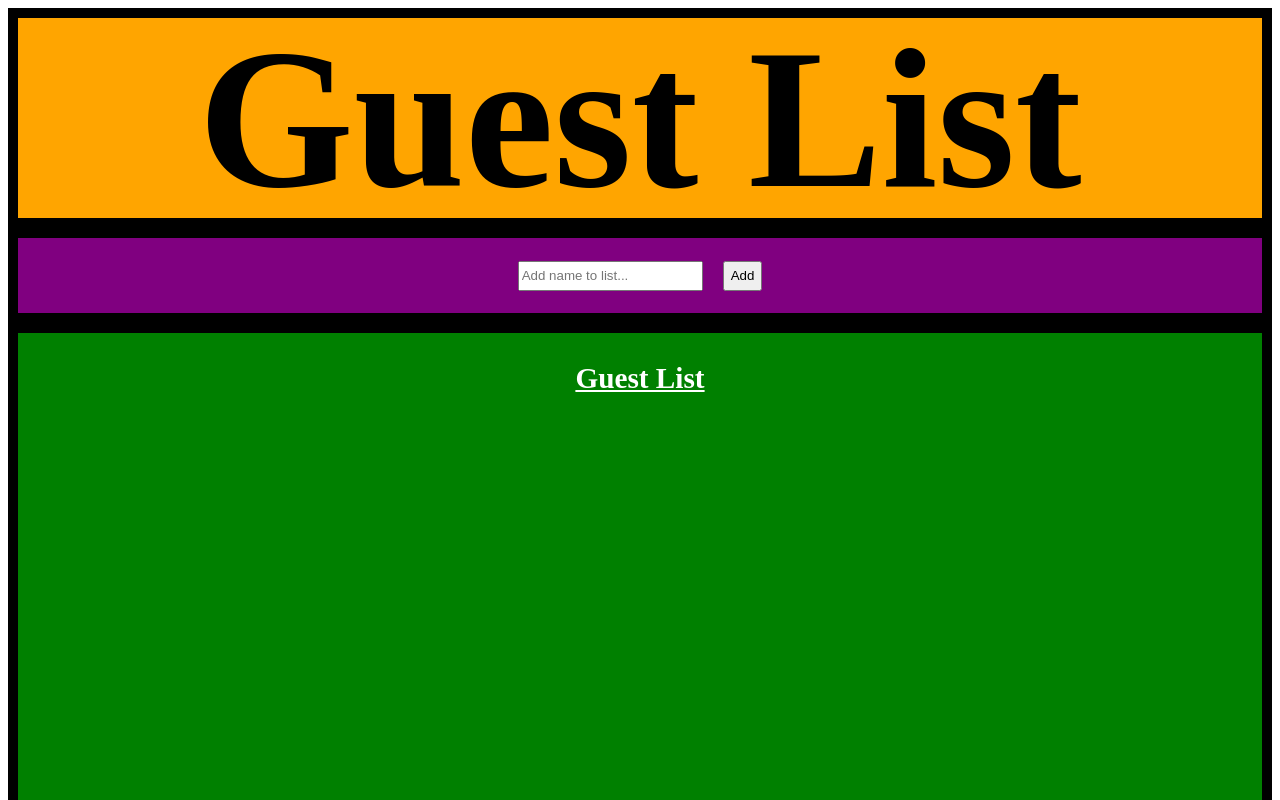
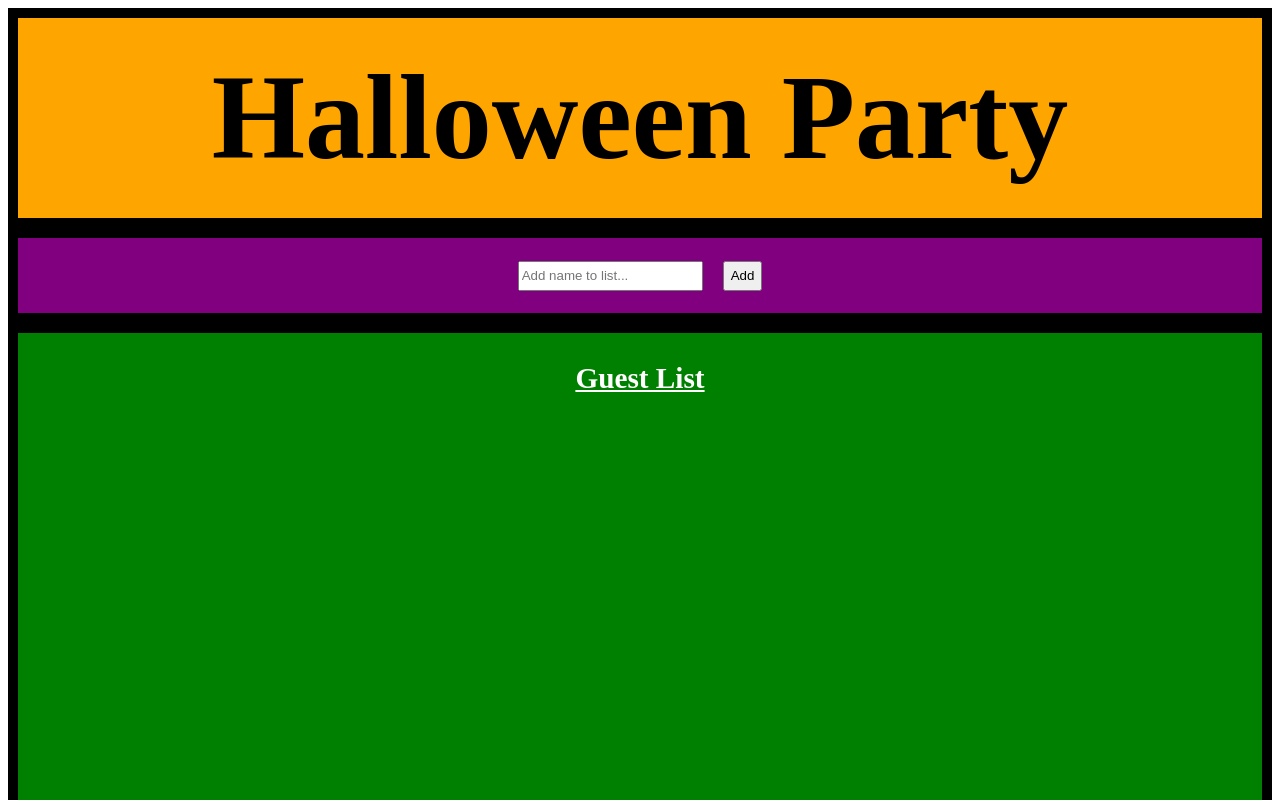
Before and after one commit to Jalvarez025/Guest-List, a plain HTML site: page index.html in a window 1280 px wide. Shown: the top 800 px of the page. Drawn offline with Linux system fonts and the light colour scheme.

Commit message:
Touch up

```diff
--- a/assets/style.css
+++ b/assets/style.css
@@ -5,7 +5,8 @@ header {
     display: flex;
     align-items: center;
     justify-content: center;
-    font-size: 100px;
+    /* font-size: 100px; */
+    font-size: 60px;
 }
 
 h3 {
--- a/index.html
+++ b/index.html
@@ -6,7 +6,7 @@
     </head>
     <body>
         <header>
-            <h1>Guest List</h1>
+            <h1>Halloween Party</h1>
         </header>
         <form id = "new-guest-form">
             <input
```
